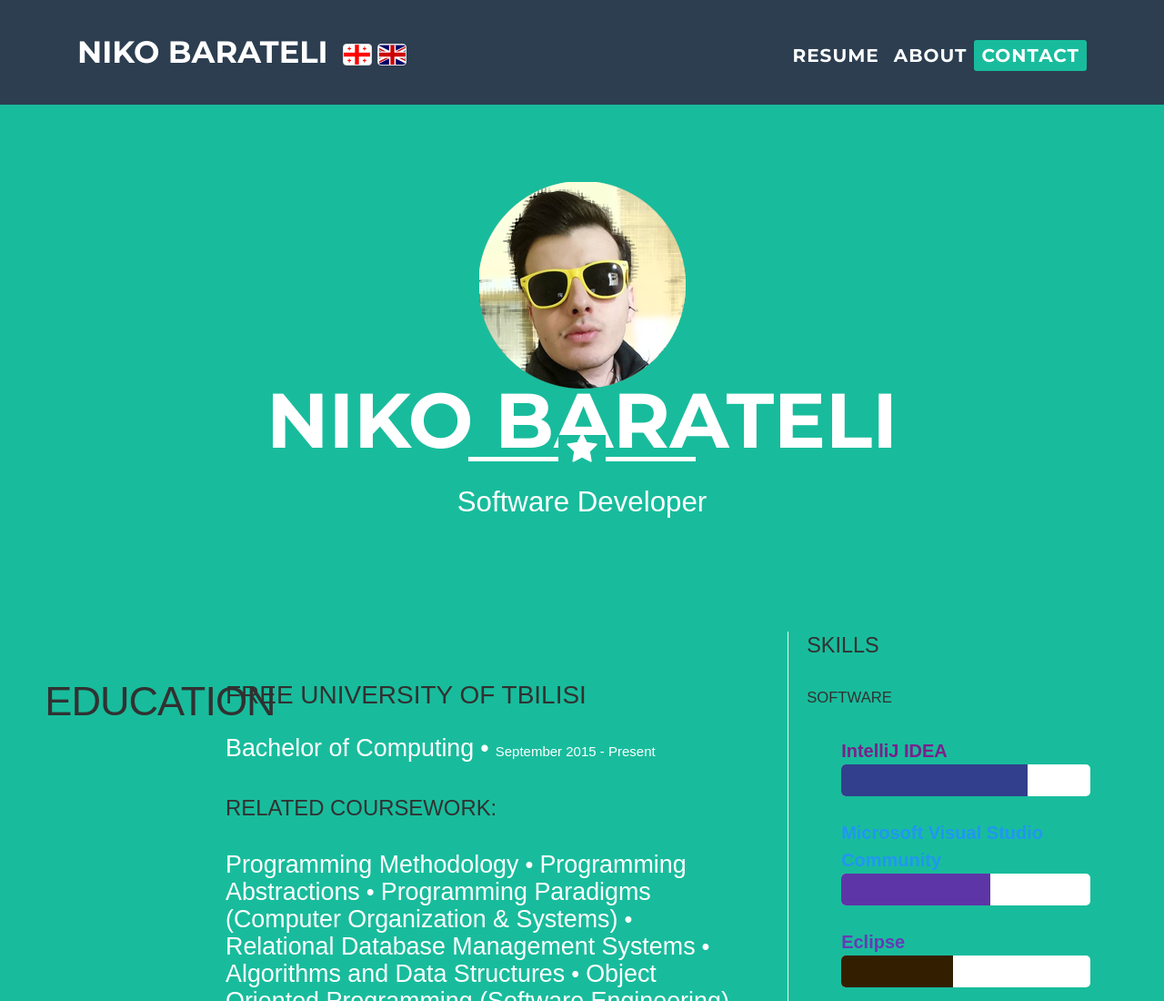
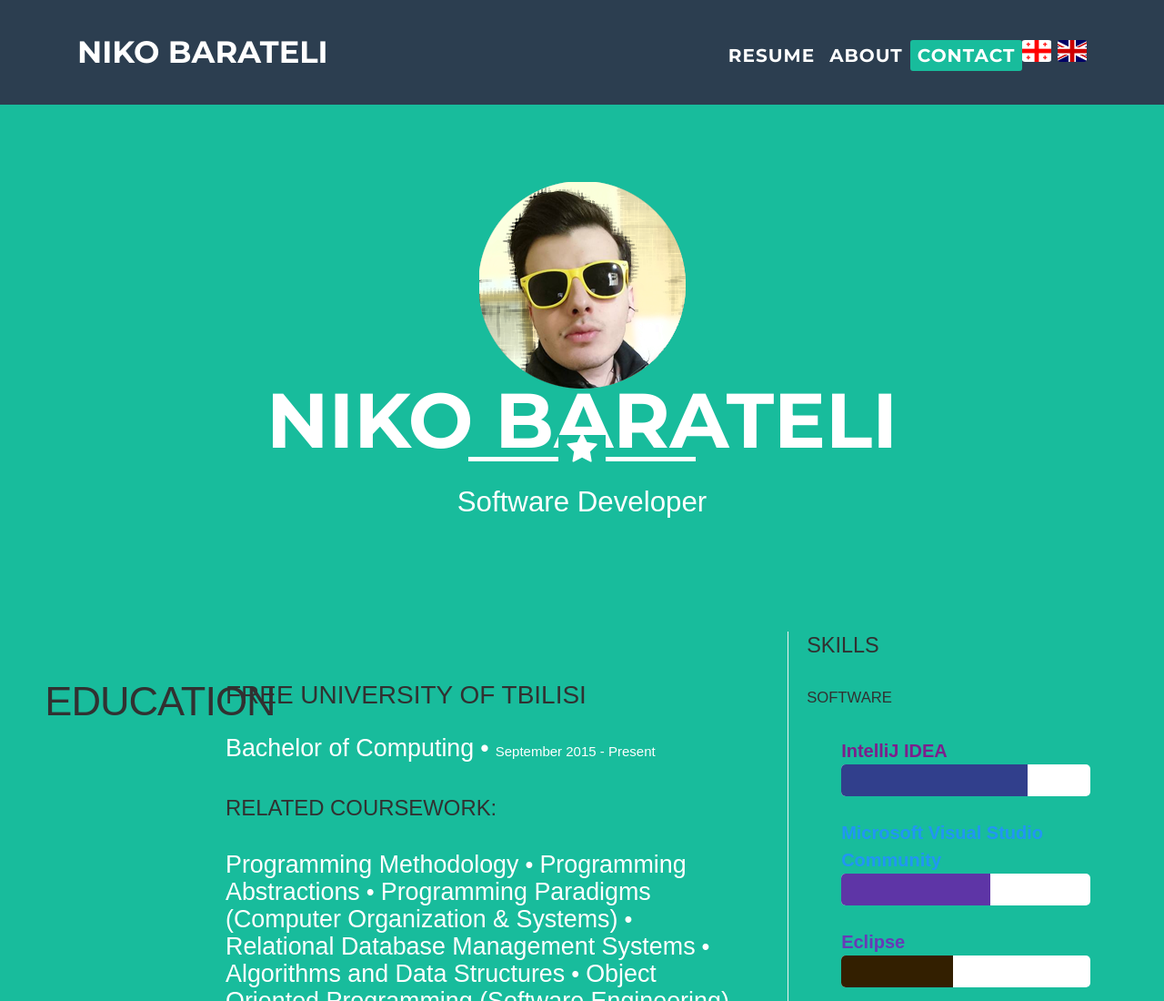
Before and after one commit to nbarateli/nbarateli.github.io, a website with bundled scripts: page index.html in a window 1280 px wide. Shown: the top 1100 px of the page at 91% size. Built offline with nearby package versions, Linux system fonts and the light colour scheme.

Commit message:
changed sizes of the flags

```diff
--- a/css/main.css
+++ b/css/main.css
@@ -433,3 +433,10 @@
 #down, .btn.btn-lg.btn-outline {
   color: white;
 }
+
+.translate {
+  height: 24px;
+  width: 32px;
+  border-radius: 10%;
+
+}
--- a/index.html
+++ b/index.html
@@ -36,19 +36,7 @@
     <a class="navbar-brand js-scroll-trigger lang" href="#page-top" key="name">Niko Barateli
     </a>
     <ul class="navbar-nav navbar-left">
-      <li class="nav-item nav-">
-        <a onclick="changeLang('ge')">
-          <div id='ge' class="img-thumbnail translate flag flag-icon-background flag-icon-ge"
-               style="height: 24px; width: 32px;"></div>
-        </a>
-      </li>
-      <li> &nbsp;</li>
-      <li class="nav-item nav-">
-        <a onclick="changeLang('en')">
-          <div id="en" class="img-thumbnail translate flag flag-icon-background flag-icon-gb"
-               style="height: 24px; width: 32px;"></div>
-        </a>
-      </li>
+
     </ul>
     <button class="navbar-toggler navbar-toggler-right" type="button" data-toggle="collapse"
             data-target="#navbarResponsive" aria-controls="navbarResponsive" aria-expanded="false"
@@ -72,6 +60,17 @@
 
         <li class="nav-item">
           <a class="nav-link js-scroll-trigger lang" key="contact" href="#contact">Contact</a>
+        </li>
+        <li class="nav-item nav-">
+          <a onclick="changeLang('ge')">
+            <div id='ge' class=" translate flag flag-icon-background flag-icon-ge"></div>
+          </a>
+        </li>
+        <li> &nbsp;</li>
+        <li class="nav-item nav-">
+          <a onclick="changeLang('en')">
+            <div id="en" class=" translate flag flag-icon-background flag-icon-gb"></div>
+          </a>
         </li>
       </ul>
     </div>
```
